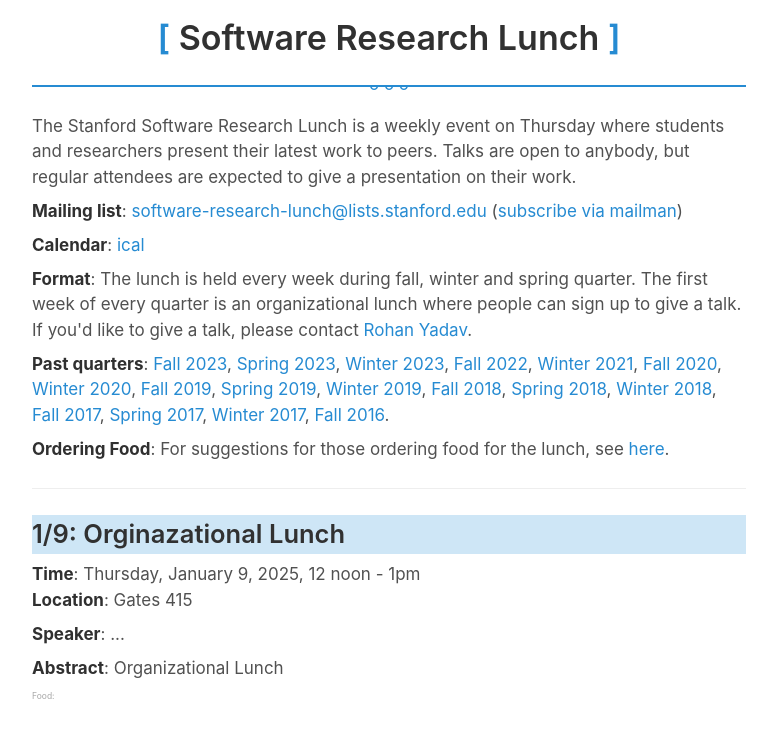
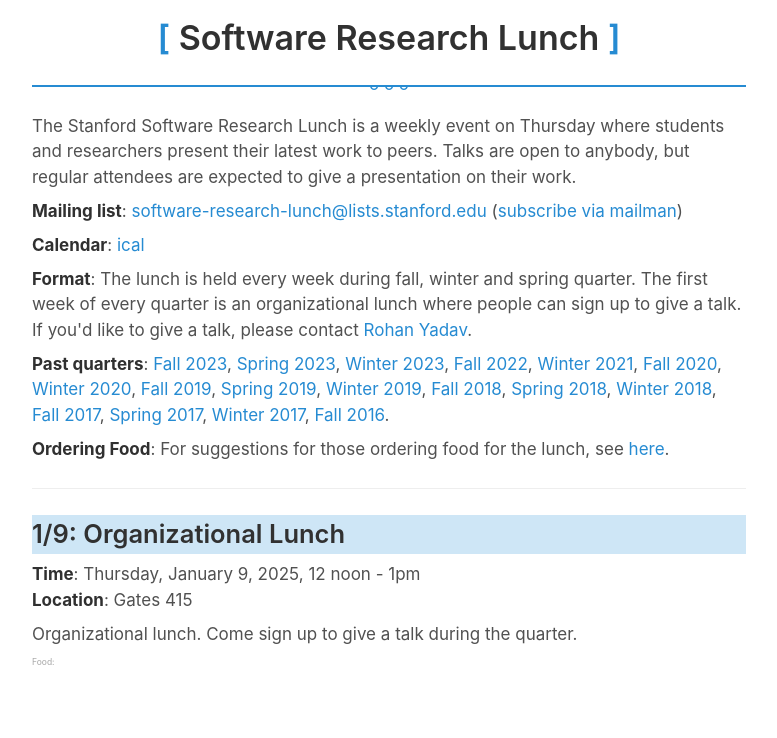
Before and after one commit to software-research-lunch/software-research-lunch.github.io, a Jekyll site: the page built from index.html, in a window 1280 px wide. Shown: the top 738 px of the page, without its empty margins (251-1028 px from the left). Built offline with Jekyll 4.4.1, drawn with Linux system fonts in a browser that asks for light colours.

Commit message:
_data: fix typo

```diff
--- a/_data/schedule.yml
+++ b/_data/schedule.yml
@@ -37,7 +37,7 @@
   talks:
     - date: "2025-1-9"
       abstract: "Organizational Lunch"
-      title: "Orginazational Lunch"
+      title: "Organizational Lunch"
       speaker: "..."
       bio: "Organizational Lunch"
 
```
